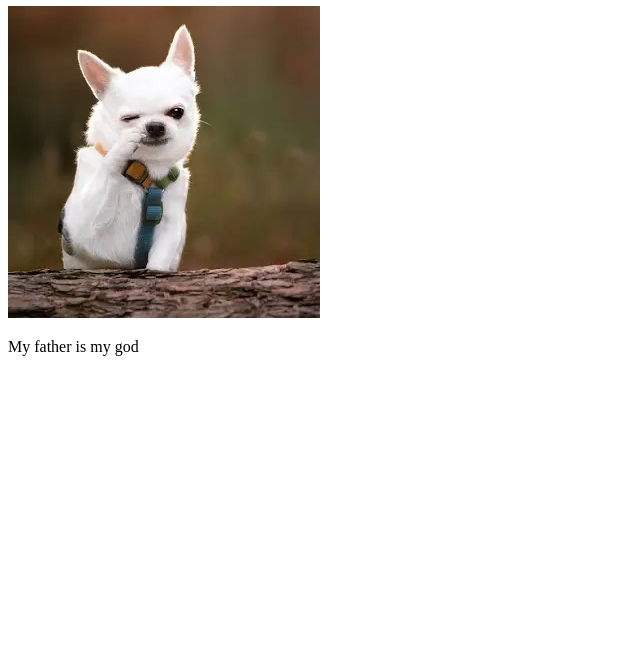
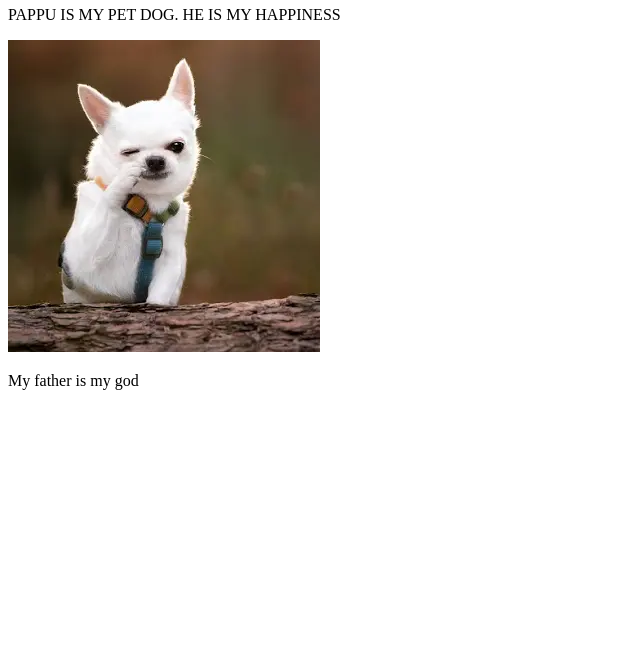
Before and after one commit to SangaviB0903/html, a plain HTML site: page index.html in a window 1280 px wide. Shown: the part 132-800 px from the top of the page, without its empty margins (0-640 px from the left). Drawn offline with Linux system fonts and the light colour scheme.

Commit message:
ADD PARA

```diff
--- a/index.html
+++ b/index.html
@@ -8,6 +8,7 @@
 <body>
     <h1>Sangavi Bagyraj</h1>
     <h1>pappu</h1>
+    <P>PAPPU IS MY PET DOG. HE IS MY HAPPINESS</P>
     <img src="download.webp" alt="">
     <p>My father is my god</p>
 
```
